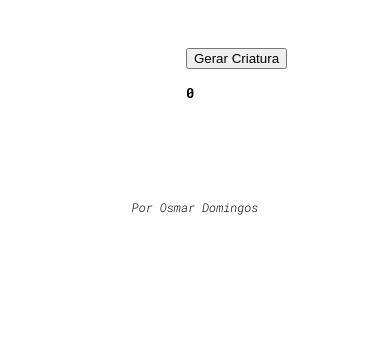
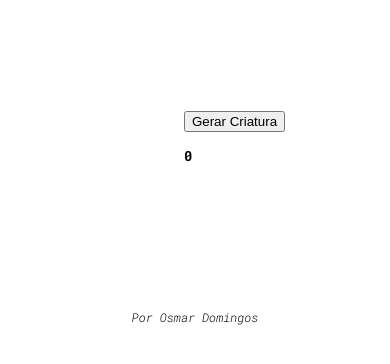
Before and after one commit to osdomingos/criandocriaturas, a plain HTML site: page index.html in a window 390 px wide. Shown: the part 204-568 px from the top of the page. Drawn offline with nearby package versions, Linux system fonts and the light colour scheme.

Commit message:
Adiciona media query para largura max 900px

```diff
--- a/style.css
+++ b/style.css
@@ -46,3 +46,15 @@ footer {
     font-size: 12px;
     font-style: italic;
 }
+
+@media only screen and (max-width: 900px) and (orientation: portrait) {
+    td {
+        text-align: center;
+        display: block;
+        margin: 0 auto;
+        padding-bottom: 3rem;
+    }
+    .descricao {
+        text-align: left;
+    }
+}
```
